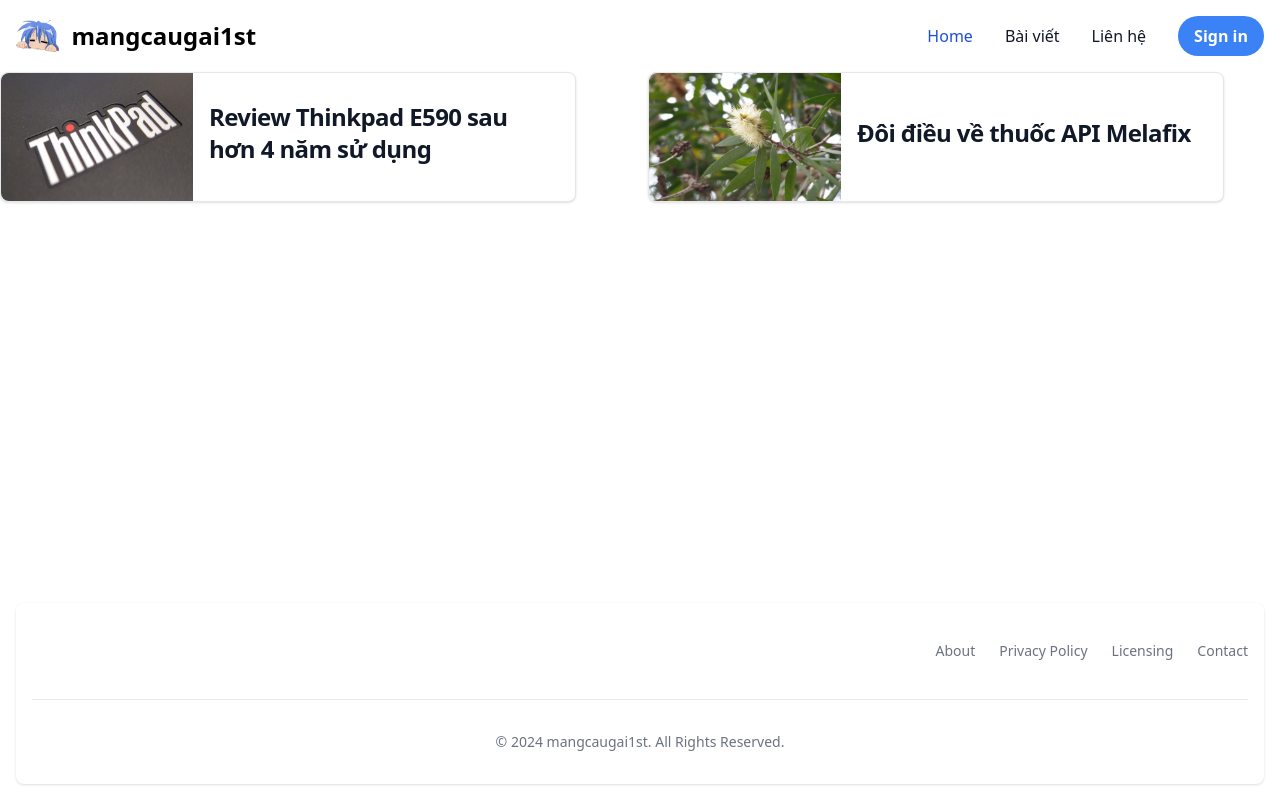
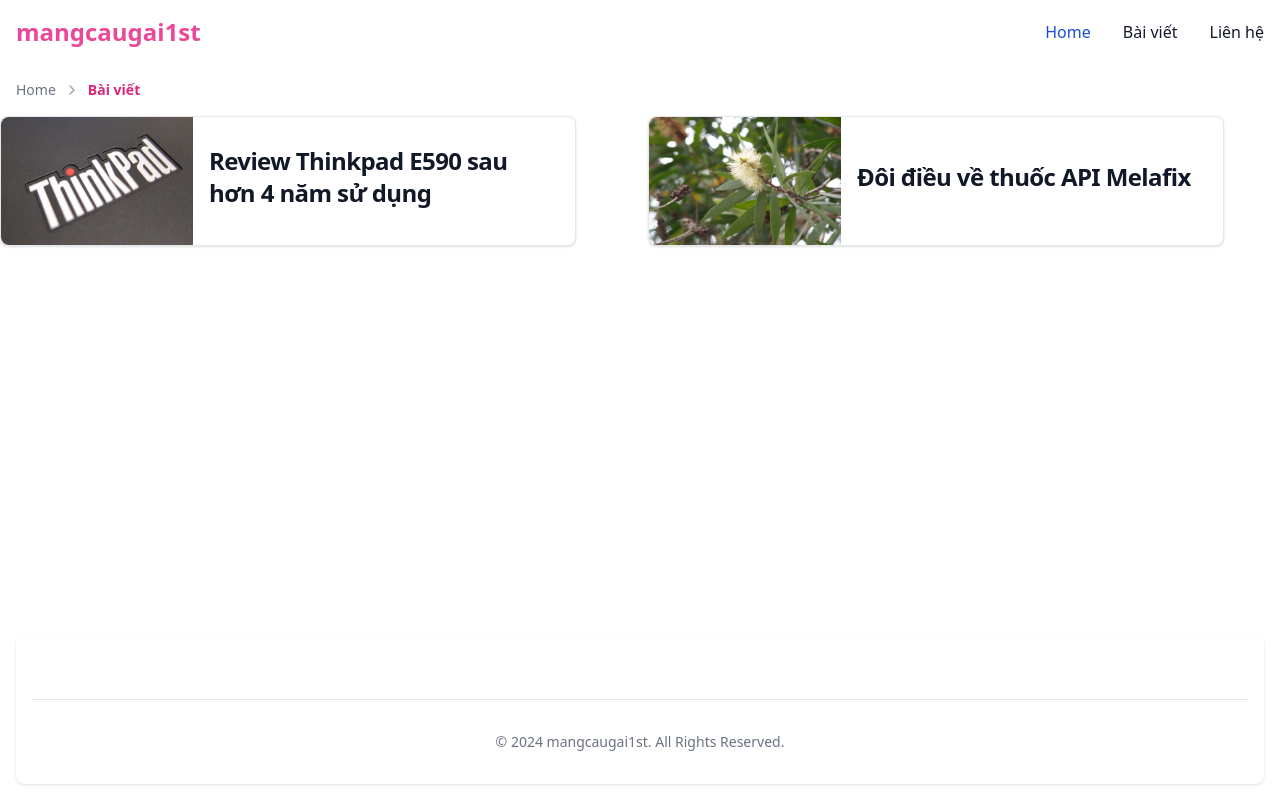
Before and after one commit to mangcaugai1st/mangcaugai1st.github.io, an Angular app: page /A in a window 1280 px wide. Built offline with nearby package versions, Linux system fonts and the light colour scheme.

Commit message:
09-Feb-2024

```diff
--- a/src/app/components/end_user/a/a.component.html
+++ b/src/app/components/end_user/a/a.component.html
@@ -1,4 +1,15 @@
 <div class="container mx-auto">
+  <ol class="flex items-center whitespace-nowrap p-4" aria-label="Breadcrumb">
+    <li class="inline-flex items-center">
+      <a class="flex items-center text-sm text-gray-500 hover:text-blue-600 focus:outline-none focus:text-blue-600 dark:focus:text-blue-500" routerLink="">
+        Home
+      </a>
+      <svg class="flex-shrink-0 mx-2 overflow-visible h-4 w-4 text-gray-400 dark:text-neutral-600" xmlns="http://www.w3.org/2000/svg" width="24" height="24" viewBox="0 0 24 24" fill="none" stroke="currentColor" stroke-width="2" stroke-linecap="round" stroke-linejoin="round"><path d="m9 18 6-6-6-6"/></svg>
+    </li>
+    <li class="inline-flex items-center text-sm font-semibold text-pink-600 truncate dark:text-gray-200" aria-current="page">
+      Bài viết
+    </li>
+  </ol>
 
   <div class="grid lg:grid-cols-2 gap-4">
     <div *ngFor="let i of post">
--- a/src/app/components/end_user/a/think-pad-e590/think-pad-e590.component.html
+++ b/src/app/components/end_user/a/think-pad-e590/think-pad-e590.component.html
@@ -1,4 +1,4 @@
-<div class="container mx-auto">
+<div class="container mx-auto px-2">
   <ol class="flex items-center whitespace-nowrap p-4" aria-label="Breadcrumb">
     <li class="inline-flex items-center">
       <a class="flex items-center text-sm text-gray-500 hover:text-blue-600 focus:outline-none focus:text-blue-600 dark:focus:text-blue-500" routerLink="">
@@ -56,11 +56,13 @@
         </div>
       </div>
     </div>
+    <h3 class="text-2xl">Ngoài ra Lenovo còn một vài option cấu hình khác, bạn có thể tham khảo tại đây:  <i class="fa-solid fa-file-pdf" style="color: #e04242;"></i><a href="assets/resource/ThinkPad_E590_Spec.pdf" target="_blank" class="text-red-500 hover:text-red-300">ThinkPad_E590_Spec.pdf</a></h3>
+
     <h2 class="text-3xl text-pink-600">Tôi dùng ThinkPad E590 vào việc gì?</h2>
-    <h3 class="text-2xl text-blue-600">&#9679; Lướt Web, xem Youtube</h3>
+    <h3 class="text-2xl text-blue-600 font-bold">&#9679; Lướt Web, xem Youtube</h3>
     <p>Máy trang bị màn hình 15.6″ cùng tấm nền IPS với độ phân giải FHD nên nhìn lâu cũng không mỏi mắt, điểm trừ là độ
       sáng màn hình còn thấp, maximum là 250 nits.</p>
-    <h3 class="text-2xl text-blue-600">&#9679; Coding</h3>
+    <h3 class="text-2xl text-blue-600 font-bold">&#9679; Coding</h3>
     <p>Tuy máy sử dụng chip U và sản xuất trên tiến trình 14nm nhưng lại dùng mượt mà với các IDE và các công cụ sau:</p>
     <div class="flex flex-col">
       <div class="-m-1.5 overflow-x-auto">
@@ -108,7 +110,7 @@
         </div>
       </div>
     </div>
-    <h3 class="text-2xl text-blue-600">&#9679; Gaming</h3>
+    <h3 class="text-2xl text-blue-600 font-bold">&#9679; Gaming</h3>
     <p>
       May mắn là máy có trang bị VGA tuy không mạnh nhưng đủ chơi game trong vài giờ liền. Dưới đây sẽ là một số tựa
       game mà tôi thường chơi trên máy này:
@@ -138,7 +140,7 @@
         </div>
       </div>
     </div>
-    <h3 class="text-2xl text-blue-600">&#9679; Distro Hopping</h3>
+    <h3 class="text-2xl text-blue-600 font-bold">&#9679; Distro Hopping</h3>
     <p>Rất may mắn là hầu như tất cả dòng máy ThinkPad đều tương thích tốt với Linux so với nhiều hãng laptop khác. Tôi
       chưa biết lý do vì sao Lenovo lại tối ưu tốt Linux cho dòng ThinkPad như vậy, có thể họ đã kế thừa ý chí của IBM
       chăng?</p>
--- a/src/app/components/end_user/footer/footer.component.html
+++ b/src/app/components/end_user/footer/footer.component.html
@@ -1,24 +1,24 @@
 <footer class="bg-white rounded-lg shadow dark:bg-gray-900 m-4">
   <div class="w-full max-w-screen-xl mx-auto p-4 md:py-8">
-    <div class="sm:flex sm:items-center sm:justify-between">
-      <a href="https://flowbite.com/" class="flex items-center mb-4 sm:mb-0 space-x-3 rtl:space-x-reverse">
-        <img src="" class="h-8" alt="" />
-      </a>
-      <ul class="flex flex-wrap items-center mb-6 text-sm font-medium text-gray-500 sm:mb-0 dark:text-gray-400">
-        <li>
-          <a href="#" class="hover:underline me-4 md:me-6">About</a>
-        </li>
-        <li>
-          <a href="#" class="hover:underline me-4 md:me-6">Privacy Policy</a>
-        </li>
-        <li>
-          <a href="#" class="hover:underline me-4 md:me-6">Licensing</a>
-        </li>
-        <li>
-          <a href="#" class="hover:underline">Contact</a>
-        </li>
-      </ul>
-    </div>
+<!--    <div class="sm:flex sm:items-center sm:justify-between">-->
+<!--      <a href="https://flowbite.com/" class="flex items-center mb-4 sm:mb-0 space-x-3 rtl:space-x-reverse">-->
+<!--        <img src="" class="h-8" alt="" />-->
+<!--      </a>-->
+<!--      <ul class="flex flex-wrap items-center mb-6 text-sm font-medium text-gray-500 sm:mb-0 dark:text-gray-400">-->
+<!--        <li>-->
+<!--          <a href="#" class="hover:underline me-4 md:me-6">About</a>-->
+<!--        </li>-->
+<!--        <li>-->
+<!--          <a href="#" class="hover:underline me-4 md:me-6">Privacy Policy</a>-->
+<!--        </li>-->
+<!--        <li>-->
+<!--          <a href="#" class="hover:underline me-4 md:me-6">Licensing</a>-->
+<!--        </li>-->
+<!--        <li>-->
+<!--          <a href="#" class="hover:underline">Contact</a>-->
+<!--        </li>-->
+<!--      </ul>-->
+<!--    </div>-->
     <hr class="my-6 border-gray-200 sm:mx-auto dark:border-gray-700 lg:my-8" />
     <span class="block text-sm text-gray-500 sm:text-center dark:text-gray-400">© 2024 <a href="" class="hover:underline">mangcaugai1st</a>. All Rights Reserved.</span>
   </div>
--- a/src/app/components/end_user/header/header.component.html
+++ b/src/app/components/end_user/header/header.component.html
@@ -1,8 +1,7 @@
 <nav class="bg-white border-gray-200 dark:bg-gray-900 dark:border-gray-700">
   <div class="max-w-screen-xl flex flex-wrap items-center justify-between mx-auto p-4">
     <a href="#" class="flex items-center space-x-3 rtl:space-x-reverse">
-      <img src="assets/images/konata.png" class="h-8" alt="" />
-      <span class="self-center text-2xl font-semibold whitespace-nowrap dark:text-white">mangcaugai1st</span>
+      <span class="self-center text-2xl font-semibold whitespace-nowrap text-pink-500 dark:text-pink-500">mangcaugai1st</span>
     </a>
     <button data-collapse-toggle="navbar-dropdown" type="button" class="inline-flex items-center p-2 w-10 h-10 justify-center text-sm text-gray-500 rounded-lg md:hidden hover:bg-gray-100 focus:outline-none focus:ring-2 focus:ring-gray-200 dark:text-gray-400 dark:hover:bg-gray-700 dark:focus:ring-gray-600" aria-controls="navbar-dropdown" aria-expanded="false" (click)="toggleNavbar()">
       <span class="sr-only">Open main menu</span>
@@ -11,45 +10,16 @@
       </svg>
     </button>
     <div class="hidden w-full md:block md:w-auto" id="navbar-dropdown" [ngClass]="{'hidden': !showMenu, 'flex': showMenu}">
-      <ul class="flex flex-col items-center font-medium p-4 md:p-0 mt-4 border border-gray-100 rounded-lg bg-gray-50 md:space-x-8 rtl:space-x-reverse md:flex-row md:mt-0 md:border-0 md:bg-white dark:bg-gray-800 md:dark:bg-gray-900 dark:border-gray-700">
+      <ul class="font-medium flex flex-col p-4 md:p-0 mt-4 md:flex-row md:space-x-8 rtl:space-x-reverse md:mt-0 md:border-0 md:bg-white dark:bg-gray-800 md:dark:bg-gray-900 dark:border-gray-700">
         <li>
           <a href="#" class="block py-2 px-3 text-white bg-blue-700 rounded md:bg-transparent md:text-blue-700 md:p-0 md:dark:text-blue-500 dark:bg-blue-600 md:dark:bg-transparent" aria-current="page">Home</a>
         </li>
-        <!--        <li>-->
-        <!--          <button id="dropdownNavbarLink" data-dropdown-toggle="dropdownNavbar" class="flex items-center justify-between w-full py-2 px-3 text-gray-900 rounded hover:bg-gray-100 md:hover:bg-transparent md:border-0 md:hover:text-blue-700 md:p-0 md:w-auto dark:text-white md:dark:hover:text-blue-500 dark:focus:text-white dark:border-gray-700 dark:hover:bg-gray-700 md:dark:hover:bg-transparent">Chi (Genus)<svg class="w-2.5 h-2.5 ms-2.5" aria-hidden="true" xmlns="http://www.w3.org/2000/svg" fill="none" viewBox="0 0 10 6">-->
-        <!--            <path stroke="currentColor" stroke-linecap="round" stroke-linejoin="round" stroke-width="2" d="m1 1 4 4 4-4"/>-->
-        <!--          </svg></button>-->
-        <!--          &lt;!&ndash; Dropdown menu &ndash;&gt;-->
-        <!--          <div id="dropdownNavbar" class="z-10 hidden font-normal bg-white divide-y divide-gray-100 rounded-lg shadow w-44 dark:bg-gray-700 dark:divide-gray-600">-->
-        <!--            <ul class="py-2 text-sm text-gray-700 dark:text-gray-400" aria-labelledby="dropdownLargeButton">-->
-        <!--              <li>-->
-        <!--                <a href="#" class="block px-4 py-2 hover:bg-gray-100 dark:hover:bg-gray-600 dark:hover:text-white">Dashboard</a>-->
-        <!--              </li>-->
-        <!--              <li>-->
-        <!--                <a href="#" class="block px-4 py-2 hover:bg-gray-100 dark:hover:bg-gray-600 dark:hover:text-white">Settings</a>-->
-        <!--              </li>-->
-        <!--              <li>-->
-        <!--                <a href="#" class="block px-4 py-2 hover:bg-gray-100 dark:hover:bg-gray-600 dark:hover:text-white">Earnings</a>-->
-        <!--              </li>-->
-        <!--            </ul>-->
-        <!--            <div class="py-1">-->
-        <!--              <a href="#" class="block px-4 py-2 text-sm text-gray-700 hover:bg-gray-100 dark:hover:bg-gray-600 dark:text-gray-200 dark:hover:text-white">Sign out</a>-->
-        <!--            </div>-->
-        <!--          </div>-->
-        <!--        </li>-->
         <li>
           <a routerLink="A" class="block py-2 px-3 text-gray-900 rounded hover:bg-gray-100 md:hover:bg-transparent md:border-0 md:hover:text-blue-700 md:p-0 dark:text-white md:dark:hover:text-blue-500 dark:hover:bg-gray-700 dark:hover:text-white md:dark:hover:bg-transparent">Bài viết</a>
         </li>
         <li>
           <a routerLink="Contact" class="block py-2 px-3 text-gray-900 rounded hover:bg-gray-100 md:hover:bg-transparent md:border-0 md:hover:text-blue-700 md:p-0 dark:text-white md:dark:hover:text-blue-500 dark:hover:bg-gray-700 dark:hover:text-white md:dark:hover:bg-transparent">Liên hệ</a>
         </li>
-        <li>
-          <a routerLink="Sign-in">
-            <button class="bg-blue-500 hover:bg-blue-700 text-white font-bold py-2 px-4 rounded-full">
-              Sign in
-            </button>
-          </a>
-        </li>
       </ul>
     </div>
   </div>
--- a/src/index.html
+++ b/src/index.html
@@ -6,6 +6,7 @@
   <base href="/">
   <meta name="viewport" content="width=device-width, initial-scale=1">
   <link rel="icon" type="image/x-icon" href="favicon.ico">
+  <script src="https://kit.fontawesome.com/55db8c74ad.js" crossorigin="anonymous"></script>
 </head>
 <body>
   <app-root></app-root>
```
Also changed, not shown: 2 other files (tests, documents, lock files or other folders).
